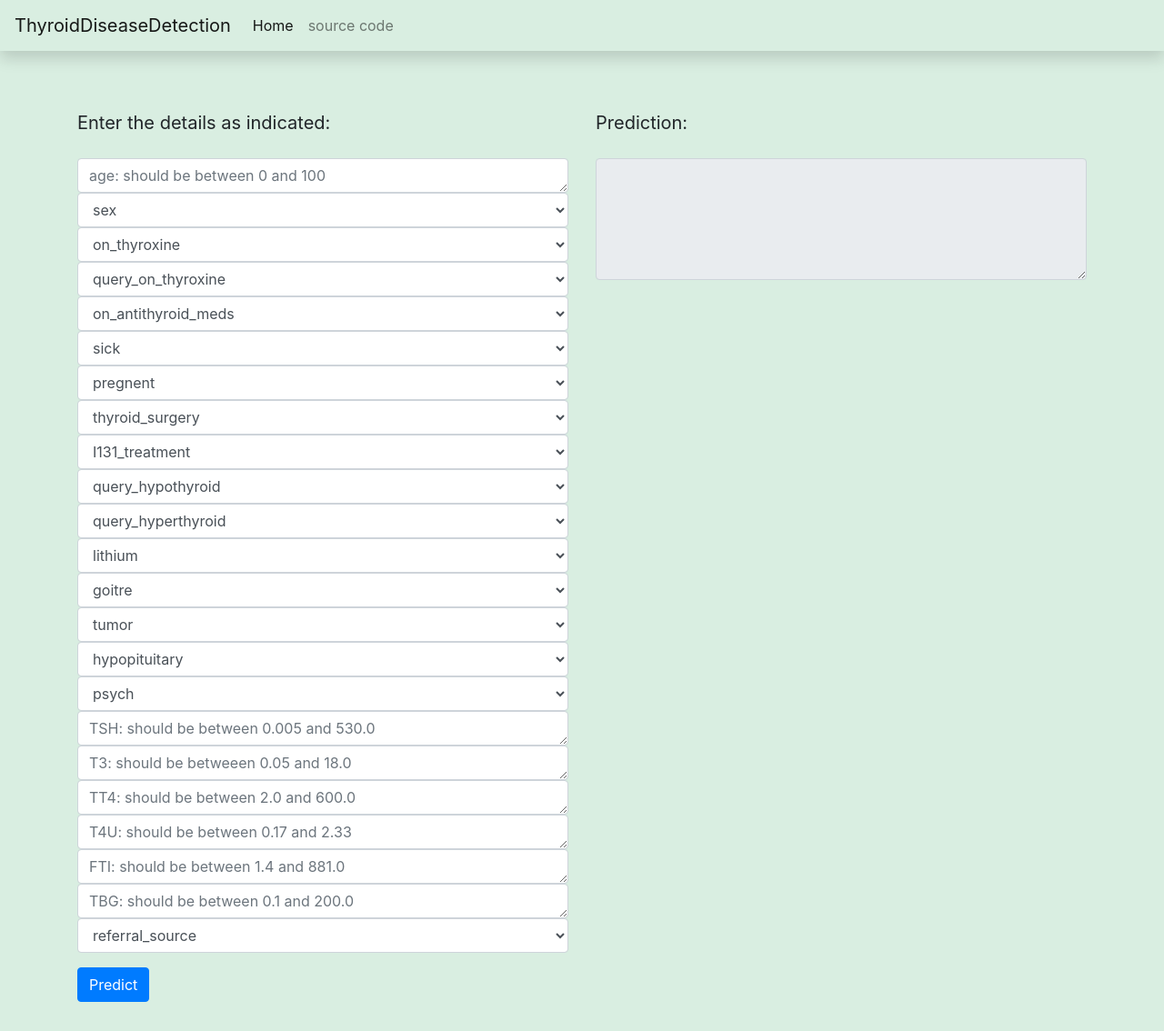
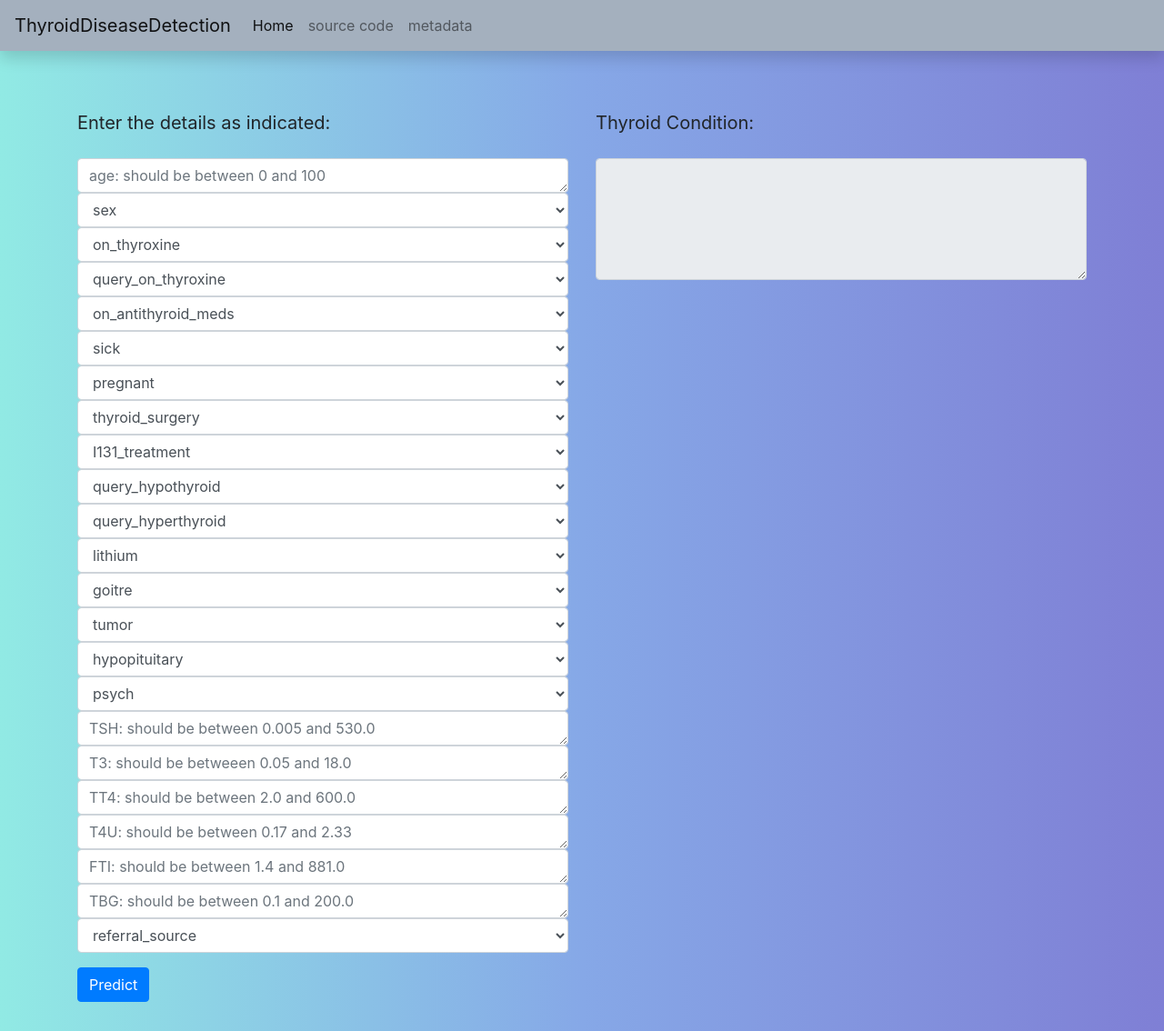
Before and after one commit to shivamshinde123/Thyroid_disease_detection, a Flask app: page / in a window 1280 px wide. Shown: the whole page at 91% size. Run offline with Flask 2, Linux system fonts and the light colour scheme; some libraries are stand-ins or nearby versions.

Commit message:
debugging the code

```diff
--- a/app.py
+++ b/app.py
@@ -1,3 +1,4 @@
+
 from flask import Flask, render_template, request
 import os
 from src.prediction_methods import form_response
@@ -15,7 +16,9 @@ def index():
         try:
             if request.form:
                 data = request.form
+                print(data)
                 data = dict(data)
+                print(data)
                 prediction = form_response(data)
                 return render_template('index.html',prediction=prediction)
         except Exception as e:
@@ -25,6 +28,10 @@ def index():
     else:
         return render_template('index.html')
 
+@app.route('/metadata',methods=['POST','GET'])
+def info():
+    return render_template('info.html')
+
 
 if __name__ == '__main__':
         app.run(debug=True)
--- a/src/data_preprocessing_part2_and_model_training.py
+++ b/src/data_preprocessing_part2_and_model_training.py
@@ -44,7 +44,6 @@ def model_training(config_path):
     all_columns = df.columns.values
     all_columns = list(all_columns)
     all_columns = all_columns[:-1]
-    print(all_columns)
 
     X = df.drop('target',axis=1)
     y = df['target']
@@ -53,6 +52,9 @@ def model_training(config_path):
     test_size = config['General']['test_size']
 
     train_X, test_X, train_y, test_y = train_test_split(X, y, random_state=random_state, test_size=test_size)
+
+    train_X = pd.DataFrame(train_X, columns=all_columns)
+    test_X = pd.DataFrame(test_X, columns=all_columns)
 
     ## finding the names of numerical and categorical columns
     cat_cols = [feature for feature in train_X.columns if train_X[feature].dtypes == 'O']
--- a/src/prediction_validation.py
+++ b/src/prediction_validation.py
@@ -1,11 +1,11 @@
 
 from typing import Optional
-from pydantic import BaseModel, confloat, validator
+from pydantic import BaseModel, confloat, validator, conint
 
 
 class inp_dict_validator(BaseModel):
 
-    age: Optional[confloat(gt=0, le=100)]
+    age: Optional[conint(gt=0, le=100)]
     sex: Optional[str]
     on_thyroxine: Optional[str]
     query_on_thyroxine: Optional[str]
--- a/webpage/static/css/main.css
+++ b/webpage/static/css/main.css
@@ -1,3 +1,9 @@
 body {
-    background-color: #d9eee1;
+    background: #7F7FD5;
+    /* fallback for old browsers */
+    background: -webkit-linear-gradient(to right, #91EAE4, #86A8E7, #7F7FD5);
+    /* Chrome 10-25, Safari 5.1-6 */
+    background: linear-gradient(to right, #91EAE4, #86A8E7, #7F7FD5);
+    /* W3C, IE 10+/ Edge, Firefox 16+, Chrome 26+, Opera 12+, Safari 7+ */
+
 }
--- a/webpage/templates/index.html
+++ b/webpage/templates/index.html
@@ -14,7 +14,7 @@ Thyroid Disease Detection
 {% block body %}
 <!-- nav bar -->
 
-<nav class="navbar navbar-expand-lg navbar-light shadow fixed-top" style="background-color: #d9eee1;">
+<nav class="navbar navbar-expand-lg navbar-light shadow fixed-top" style="background-color: #a4b0be;">
     <a class="navbar-brand" href="/">ThyroidDiseaseDetection</a>
     <button class="navbar-toggler" type="button" data-toggle="collapse" data-target="#navbarNav"
         aria-controls="navbarNav" aria-expanded="false" aria-label="Toggle navigation">
@@ -27,6 +27,9 @@ Thyroid Disease Detection
             </li>
             <li class="nav-item">
                 <a class="nav-link" href="https://github.com/shivamshinde123/Thyroid_disease_detection">source code</a>
+            </li>
+            <li class="nav-item">
+                <a class="nav-link" href="{{url_for('info')}}">metadata</a>
             </li>
         </ul>
     </div>
@@ -53,78 +56,78 @@ Thyroid Disease Detection
                                 placeholder="age: should be between 0 and 100"></textarea>
                             <select class="form-control form-select" name="sex">
                                 <option selected>sex</option>
-                                <option value="M">M</option>
-                                <option value="F">F</option>
+                                <option value="M">Sex: Male</option>
+                                <option value="F">Sex: Female</option>
                             </select>
                             <select class="form-control form-select" name="on_thyroxine">
                                 <option selected>on_thyroxine</option>
-                                <option value="t">t</option>
-                                <option value="f">f</option>
+                                <option value="t">on_thyroxine: True</option>
+                                <option value="f">on_thyroxine: False</option>
                             </select>
                             <select class="form-control form-select" name="query_on_thyroxine">
                                 <option selected>query_on_thyroxine</option>
-                                <option value="t">t</option>
-                                <option value="f">f</option>
+                                <option value="t">query_on_thyroxine: True</option>
+                                <option value="f">query_on_thyroxine: False</option>
                             </select>
                             <select class="form-control form-select" name="on_antithyroid_meds">
                                 <option selected>on_antithyroid_meds</option>
-                                <option value="t">t</option>
-                                <option value="f">f</option>
+                                <option value="t">on_antithyroid_meds: True</option>
+                                <option value="f">on_antithyroid_meds: False</option>
                             </select>
                             <select class="form-control form-select" name="sick">
                                 <option selected>sick</option>
-                                <option value="t">t</option>
-                                <option value="f">f</option>
+                                <option value="t">sick: True</option>
+                                <option value="f">sick: False</option>
                             </select>
-                            <select class="form-control form-select" name="pregnent">
-                                <option selected>pregnent</option>
-                                <option value="t">t</option>
-                                <option value="f">f</option>
+                            <select class="form-control form-select" name="pregnant">
+                                <option selected>pregnant</option>
+                                <option value="t">pregnant: True</option>
+                                <option value="f">pregnant: False</option>
                             </select>
                             <select class="form-control form-select" name="thyroid_surgery">
                                 <option selected>thyroid_surgery</option>
-                                <option value="t">t</option>
-                                <option value="f">f</option>
+                                <option value="t">thyroid_surgery: True</option>
+                                <option value="f">thyroid_surgery: False</option>
                             </select>
                             <select class="form-control form-select" name="I131_treatment">
                                 <option selected>I131_treatment</option>
-                                <option value="t">t</option>
-                                <option value="f">f</option>
+                                <option value="t">I131_treatment: True</option>
+                                <option value="f">I131_treatment: False</option>
                             </select>
                             <select class="form-control form-select" name="query_hypothyroid">
                                 <option selected>query_hypothyroid</option>
-                                <option value="t">t</option>
-                                <option value="f">f</option>
+                                <option value="t">query_hypothyroid: True</option>
+                                <option value="f">query_hypothyroid: False</option>
                             </select>
                             <select class="form-control form-select" name="query_hyperthyroid">
                                 <option selected>query_hyperthyroid</option>
-                                <option value="t">t</option>
-                                <option value="f">f</option>
+                                <option value="t">query_hyperthyroid: True</option>
+                                <option value="f">query_hyperthyroid: False</option>
                             </select>
                             <select class="form-control form-select" name="lithium">
                                 <option selected>lithium</option>
-                                <option value="t">t</option>
-                                <option value="f">f</option>
+                                <option value="t">lithium: True</option>
+                                <option value="f">lithium: False</option>
                             </select>
                             <select class="form-control form-select" name="goitre">
                                 <option selected>goitre</option>
-                                <option value="t">t</option>
-                                <option value="f">f</option>
+                                <option value="t">goitre: True</option>
+                                <option value="f">goitre: False</option>
                             </select>
                             <select class="form-control form-select" name="tumor">
                                 <option selected>tumor</option>
-                                <option value="t">t</option>
-                                <option value="f">f</option>
+                                <option value="t">tumor: True</option>
+                                <option value="f">tumor: False</option>
                             </select>
                             <select class="form-control form-select" name="hypopituitary">
                                 <option selected>hypopituitary</option>
-                                <option value="t">t</option>
-                                <option value="f">f</option>
+                                <option value="t">hypopituitary: True</option>
+                                <option value="f">hypopituitary: False</option>
                             </select>
                             <select class="form-control form-select" name="psych">
                                 <option selected>psych</option>
-                                <option value="t">t</option>
-                                <option value="f">f</option>
+                                <option value="t">psych: True</option>
+                                <option value="f">psych: False</option>
                             </select>
                             <textarea class="form-control" name="TSH" rows="1"
                                 placeholder="TSH: should be between 0.005 and 530.0"></textarea>
@@ -140,15 +143,14 @@ Thyroid Disease Detection
                                 placeholder="TBG: should be between 0.1 and 200.0"></textarea>
                             <select class="form-control form-select" name="referral_source">
                                 <option selected>referral_source</option>
-                                <option value="SVI">SVI</option>
-                                <option value="SVHC">SVHC</option>
-                                <option value="STMW">STMW</option>
-                                <option value="SVHD">SVHD</option>
-                                <option value="WEST">WEST</option>
-                                <option value="other">other</option>
+                                <option value="SVI">referral_source: SVI</option>
+                                <option value="SVHC">referral_source: SVHC</option>
+                                <option value="STMW">referral_source: STMW</option>
+                                <option value="SVHD">referral_source: SVHD</option>
+                                <option value="WEST">referral_source: WEST</option>
+                                <option value="other">referral_source: other</option>
                             </select>
                         </div>
-
                         <!-- Select output language here. -->
                         <div class="form-group">
                         </div>
@@ -163,7 +165,7 @@ Thyroid Disease Detection
                             <label for="translation-result">
 
                                 <blockquote class="blockquote">
-                                    <p class="mb-2">Prediction:</p>
+                                    <p class="mb-2">Thyroid Condition:</p>
                                 </blockquote>
 
                             </label>
```
Also changed, not shown: src/prediction_methods.py (+33 -3 lines), webpage/static/css/info.css (added, +12 -0 lines), webpage/static/css/main1.css (+8 -2 lines), webpage/templates/info.html (added, +125 -0 lines), README.md, 2 other files. Lines whose indentation alone changed are shown as unchanged.
